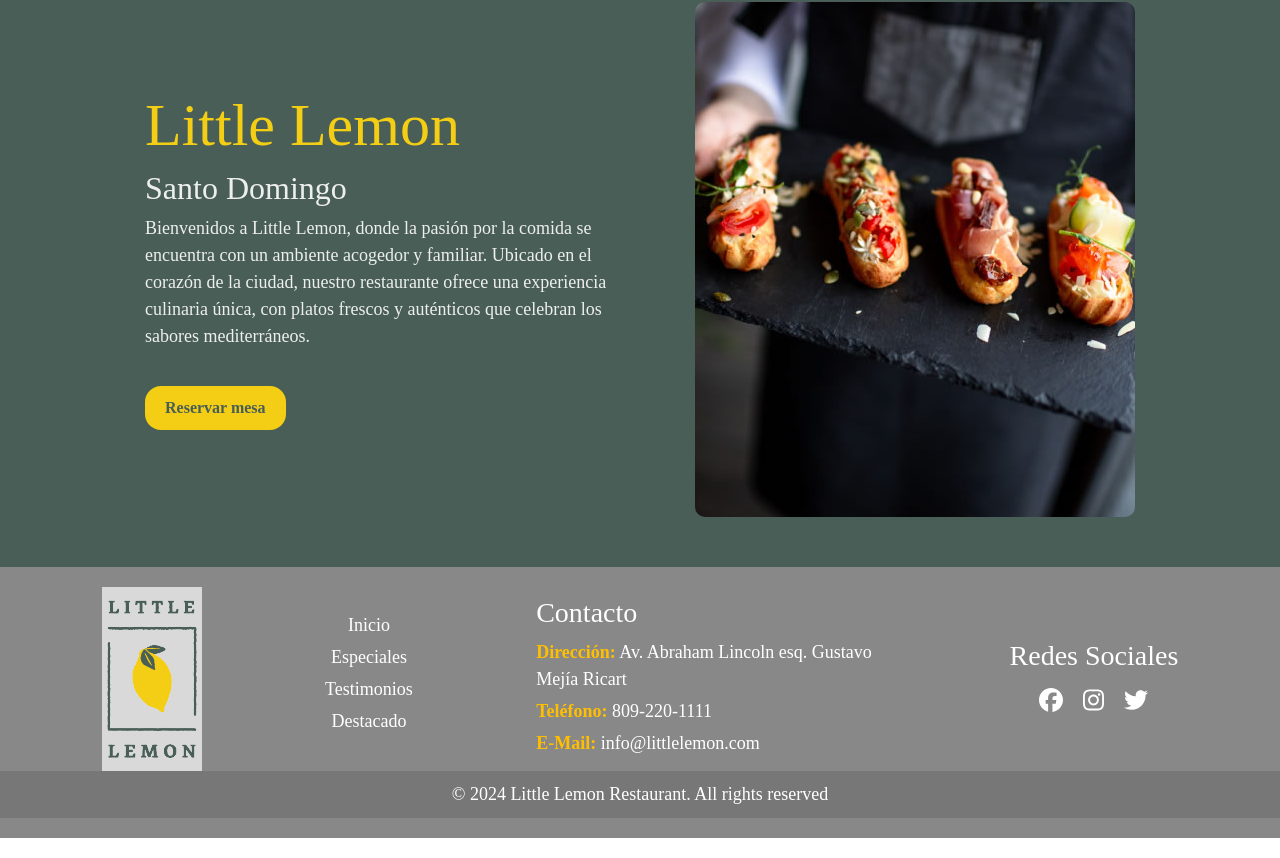
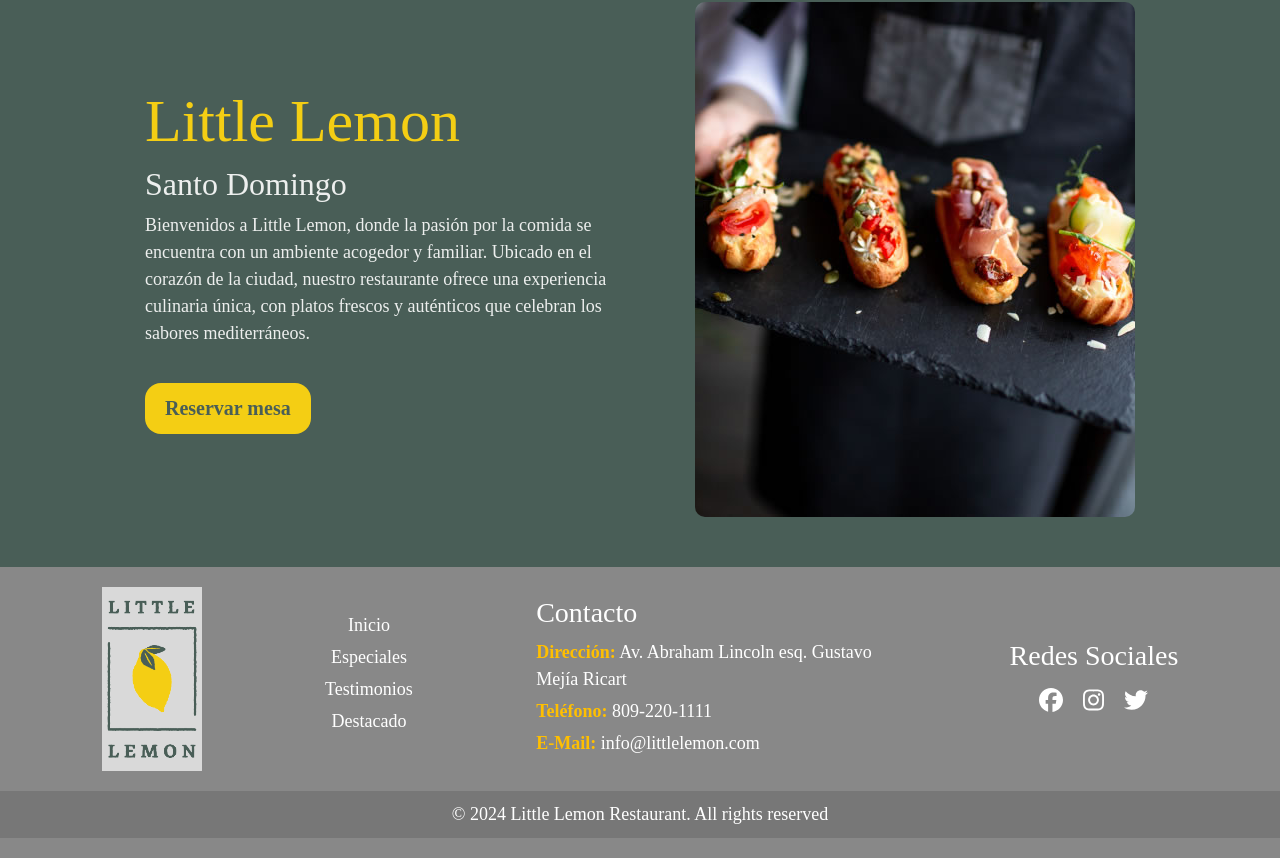
Before and after one commit to RadGom/little-lemon, a React (Create React App) app: page / in a window 1280 px wide. Shown: the part 137-995 px from the top of the page. Built offline with nearby package versions, Linux system fonts and the light colour scheme; a web font is replaced by a local one.

Commit message:
Arreglos minimos en estilos CSS

```diff
--- a/src/App.css
+++ b/src/App.css
@@ -106,6 +106,8 @@ a{
 
 .nav-item a:hover {
   color: #F4CE14;
+  text-decoration: underline;
+  transition: 0.2s;
 }
 
 .nav-item:last-child {
@@ -161,7 +163,7 @@ a{
   padding: 10px 20px;
   color: #495E57;
   cursor: pointer;
-  font-size: 16px;
+  font-size: 20px;
   margin-top: 20px;
   border-radius: 16px;
   font-family: 'Gotham-Book';
@@ -399,6 +401,7 @@ a{
 .footer-bottom {
   background-color: #777;
   padding: 10px 0;
+  margin-top: 20px;
 }
 
 .footer-bottom p {
```
